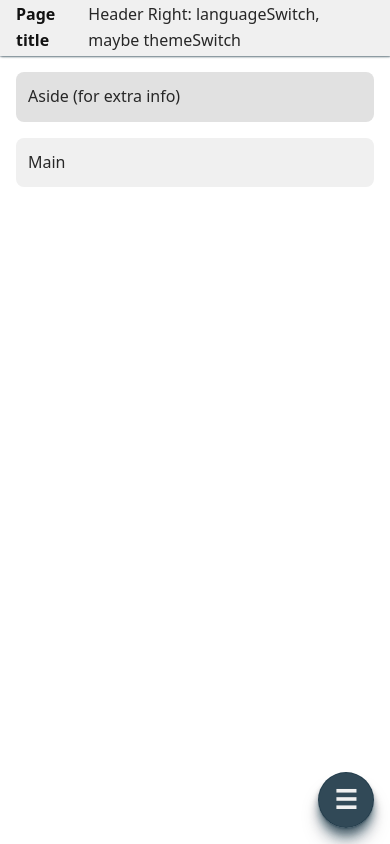
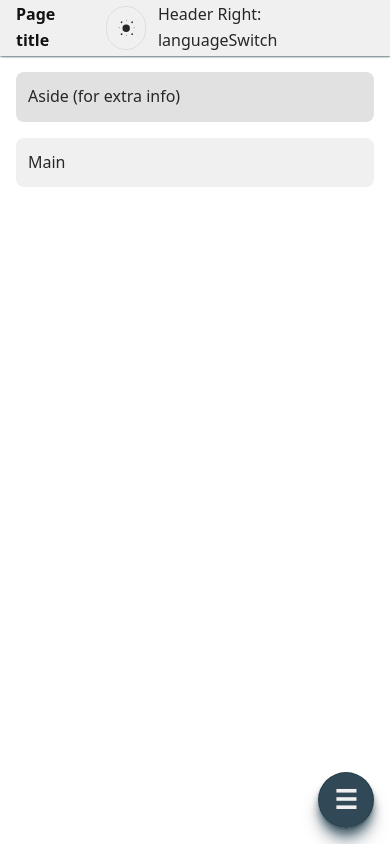
Before and after one commit to SeCorpo/beachhousebooking_fe, a React (Vite) app: page / in a window 390 px wide. Built offline with nearby package versions, Linux system fonts and the light colour scheme.

Commit message:
light-dark theming system

```diff
--- a/src/App.jsx
+++ b/src/App.jsx
@@ -15,21 +15,23 @@ import "./assets/styles/components/cards.css"
 import TestPage from "./pages/test/testPage.jsx";
 import EmptyPage from "./pages/empty/emptyPage.jsx";
 import ReservationController from "./pages/reservation/reservationController.jsx";
+import ThemeProvider from "./contexts/theme/ThemeProvider.jsx";
 
 function App() {
     // const [loggedIn, setLoggedIn] = useState(false);
     // const [afterLoginUrl, setAfterLoginUrl] = useState("");
 
   return (
+      <ThemeProvider>
           <BrowserRouter>
               <ToastContainer {...defaultOptions} />
               <Routes>
                   <Route path="/" element={<TestPage />} />
                   <Route path="/mt" element={<EmptyPage />} />
                   <Route path="/p/:beachhousename" element={<ReservationController />} />
-
               </Routes>
           </BrowserRouter>
+      </ThemeProvider>
   );
 }
 
--- /dev/null
+++ b/src/assets/styles/components/theme-toggle.css
@@ -0,0 +1,126 @@
+/* --------------------------------
+   Theme toggle
+--------------------------------- */
+
+button.theme-toggle {
+    /* Reset */
+    font: inherit;
+    appearance: none;
+    cursor: pointer;
+    box-sizing: border-box;
+
+    display: inline-flex;
+    align-items: center;
+    gap: var(--semko-space-050);
+
+    /* Stable sizing */
+    min-height: 40px;
+    height: 40px;
+    padding-inline: var(--semko-space-075);
+
+    border-radius: var(--semko-radius-pill);
+    border: 1px solid var(--border-default);
+
+    background-color: transparent;
+    color: var(--text-primary);
+
+    line-height: 1;
+    vertical-align: middle;
+
+    transition: var(--transition-base);
+}
+
+/* --------------------------------
+   Icon container
+--------------------------------- */
+
+button.theme-toggle .icon {
+    width: 1.5rem;
+    height: 1.5rem;
+    min-width: 1.5rem;
+    min-height: 1.5rem;
+
+    display: inline-flex;
+    align-items: center;
+    justify-content: center;
+}
+
+button.theme-toggle .icon svg {
+    width: 100%;
+    height: 100%;
+    display: block;
+}
+
+/* --------------------------------
+   Label
+--------------------------------- */
+
+button.theme-toggle .label {
+    display: inline-block;
+    margin-left: var(--semko-space-025);
+
+    font-weight: var(--font-weight-semibold);
+    font-size: var(--semko-font-size-s);
+
+    min-width: 5ch;
+    text-align: left;
+}
+
+/* --------------------------------
+   Focus
+--------------------------------- */
+
+button.theme-toggle:focus-visible {
+    outline: none;
+    box-shadow: var(--focus-ring);
+}
+
+/* --------------------------------
+   Hover
+--------------------------------- */
+
+button.theme-toggle:hover {
+    background-color: var(--surface-section);
+    border-color: var(--border-strong);
+}
+
+/* --------------------------------
+   Responsive: tablet
+--------------------------------- */
+
+@media (max-width: 768px) {
+    button.theme-toggle {
+        min-height: 36px;
+        height: 36px;
+        padding-inline: var(--semko-space-075);
+    }
+
+    button.theme-toggle .icon {
+        width: 1.4rem;
+        height: 1.4rem;
+    }
+}
+
+/* --------------------------------
+   Responsive: phone (icon only)
+--------------------------------- */
+
+@media (max-width: 480px) {
+    button.theme-toggle {
+        justify-content: center;
+        padding: var(--semko-space-050);
+        min-height: 44px;
+        height: 44px;
+    }
+
+    button.theme-toggle .icon {
+        width: 1.4rem;
+        height: 1.4rem;
+        min-width: 1.4rem;
+        min-height: 1.4rem;
+    }
+
+    button.theme-toggle .label {
+        display: none;
+    }
+}
--- /dev/null
+++ b/src/components/ThemeToggle.jsx
@@ -0,0 +1,29 @@
+import { useTheme } from '../contexts/theme/useTheme.jsx'
+import '../assets/styles/components/theme-toggle.css'
+
+export default function ThemeToggle() {
+    const { theme, toggle } = useTheme?.() || { theme: 'light', toggle: () => {} };
+    const isDark = theme === 'dark';
+
+    return (
+        <button
+            className="theme-toggle"
+            onClick={toggle}
+            aria-pressed={isDark}
+            aria-label="Toggle theme"
+            type="button"
+        >
+            <div className="icon" aria-hidden>
+                <svg viewBox="0 0 24 24" fill="none" aria-hidden preserveAspectRatio="xMidYMid meet">
+                    {isDark ? (
+                        <path d="M21 12.79A9 9 0 1111.21 3 7 7 0 0021 12.79z" fill="currentColor" />
+                    ) : (
+                        <path d="M12 4a1 1 0 011-1h0a1 1 0 01-1 1zm0 16a1 1 0 011-1h0a1 1 0 01-1 1zm8-8a1 1 0 011-1v0a1 1 0 01-1 1zm-16 0a1 1 0 011-1v0a1 1 0 01-1 1zm13.66-5.66a1 1 0 011.41-1.41v0a1 1 0 01-1.41 1.41zm-11.32 0a1 1 0 011.41-1.41v0a1 1 0 01-1.41 1.41zm11.32 11.32a1 1 0 011.41 1.41v0a1 1 0 01-1.41-1.41zm-11.32 0a1 1 0 011.41 1.41v0a1 1 0 01-1.41-1.41zM12 8a4 4 0 100 8 4 4 0 000-8z" fill="currentColor" />
+                    )}
+                </svg>
+            </div>
+
+            <span className="label">{isDark ? 'Night' : 'Day'}</span>
+        </button>
+    );
+}
--- a/src/components/layout/Header.jsx
+++ b/src/components/layout/Header.jsx
@@ -1,4 +1,5 @@
 import React from "react";
+import ThemeToggle from "../ThemeToggle.jsx";
 
 export default function Header({ title }) {
     return (
@@ -8,7 +9,8 @@ export default function Header({ title }) {
             </div>
 
             <div className="header-right">
-                Header Right: languageSwitch, maybe themeSwitch
+                <ThemeToggle />
+                Header Right: languageSwitch
             </div>
         </header>
     );
--- /dev/null
+++ b/src/contexts/theme/ThemeContext.jsx
@@ -0,0 +1,24 @@
+import { createContext } from 'react';
+
+/**
+ * ThemeContext
+ * ------------
+ * Holds the React context object for theming.
+ *
+ * This file defines only the context shape and default values.
+ * It does NOT contain logic or state — that is handled by ThemeProvider.
+ *
+ * The context provides:
+ * - `theme`: current theme ("light" | "dark")
+ * - `toggle`: function that switches between light and dark themes
+ *
+ * Components normally consume the context using `useTheme()`,
+ * so many parts of the app never need to import this file directly.
+ */
+
+const ThemeContext = createContext({
+    theme: 'light',
+    toggle: () => {}
+});
+
+export default ThemeContext;
--- /dev/null
+++ b/src/contexts/theme/ThemeProvider.jsx
@@ -0,0 +1,49 @@
+import React, { useEffect, useState } from 'react';
+import ThemeContext from './ThemeContext.jsx';
+
+/**
+ * ThemeProvider
+ * -------------
+ * React provider component that manages and persists the active theme.
+ *
+ * Responsibilities:
+ * - Detect user's preferred color scheme (dark / light)
+ * - Load stored theme from localStorage (if available)
+ * - Keep `theme` state and update it when toggled
+ * - Apply the theme to <html> via the `data-theme` attribute
+ * - Persist theme changes to localStorage (with a safe try/catch)
+ *
+ * Usage:
+ * Wrap your root component with <ThemeProvider> to make
+ * `{ theme, toggle }` available throughout the app.
+ *
+ * Typically consumed using the `useTheme()` hook.
+ */
+
+export default function ThemeProvider({ children }) {
+    const stored = typeof window !== 'undefined' ? localStorage.getItem('theme') : null;
+    const prefersDark =
+        typeof window !== 'undefined' &&
+        window.matchMedia &&
+        window.matchMedia('(prefers-color-scheme: dark)').matches;
+
+    const defaultTheme = stored || (prefersDark ? 'dark' : 'light');
+    const [theme, setTheme] = useState(defaultTheme);
+
+    useEffect(() => {
+        document.documentElement.setAttribute('data-theme', theme);
+        try {
+            localStorage.setItem('theme', theme);
+        } catch {
+            /* ignore */
+        }
+    }, [theme]);
+
+    const toggle = () => setTheme(t => (t === 'light' ? 'dark' : 'light'));
+
+    return (
+        <ThemeContext.Provider value={{ theme, toggle }}>
+            {children}
+        </ThemeContext.Provider>
+    );
+}
--- /dev/null
+++ b/src/contexts/theme/useTheme.jsx
@@ -0,0 +1,21 @@
+import { useContext } from 'react';
+import ThemeContext from './ThemeContext.jsx';
+
+/**
+ * useTheme hook
+ * --------------
+ * Convenience hook that exposes the theme context values.
+ *
+ * Instead of importing and calling:
+ *     useContext(ThemeContext)
+ *
+ * Components can simply use:
+ *     const { theme, toggle } = useTheme();
+ *
+ * This keeps consumption consistent, clean, and decoupled from
+ * the internal context implementation.
+ */
+
+export function useTheme() {
+    return useContext(ThemeContext);
+}
```
Lines whose indentation alone changed are shown as unchanged.
